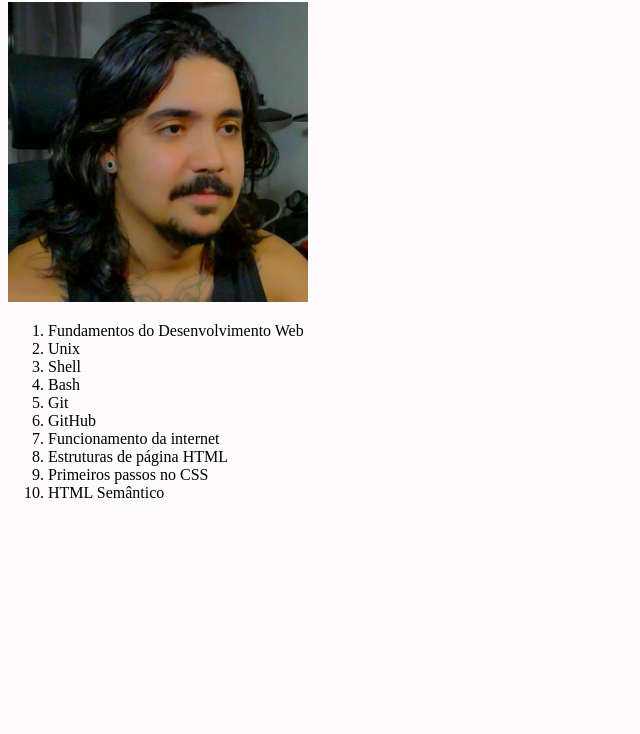
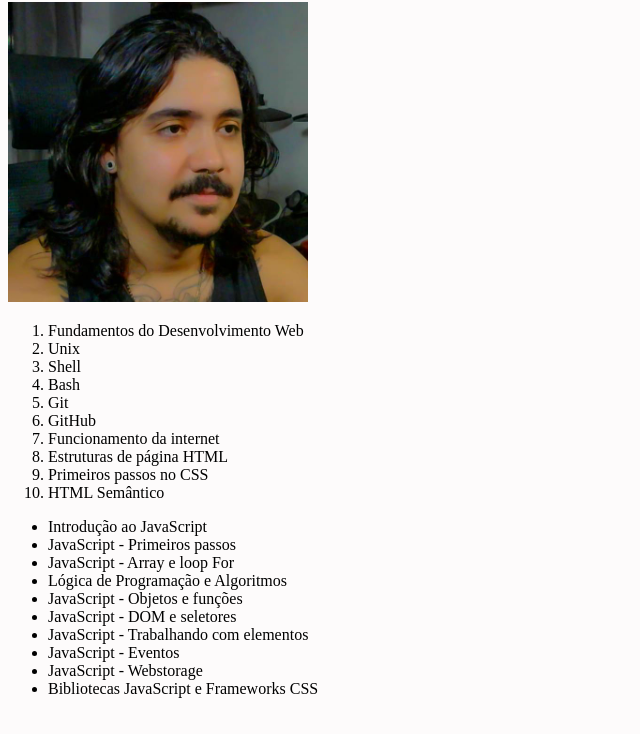
Before and after one commit to israelnazareth/lessons-learned-project, a website: page index.html in a window 1280 px wide. Shown: the part 66-800 px from the top of the page, without its empty margins (0-640 px from the left). Drawn offline with Linux system fonts and the light colour scheme.

Commit message:
Requisito #5

```diff
--- a/index.html
+++ b/index.html
@@ -26,6 +26,18 @@
             <li>Primeiros passos no CSS</li>
             <li>HTML Semântico</li>
         </ol>
+        <ul id="licoes_a_aprender">
+            <li>Introdução ao JavaScript</li>
+            <li>JavaScript - Primeiros passos</li>
+            <li>JavaScript - Array e loop For</li>
+            <li>Lógica de Programação e Algoritmos</li>
+            <li>JavaScript - Objetos e funções</li>
+            <li>JavaScript - DOM e seletores</li>
+            <li>JavaScript - Trabalhando com elementos</li>
+            <li>JavaScript - Eventos</li>
+            <li>JavaScript - Webstorage</li>
+            <li>Bibliotecas JavaScript e Frameworks CSS</li>
+        </ul>
     </main>
 </body>
 </html>
```
Also changed, not shown: style.css (line endings or trailing spaces).
